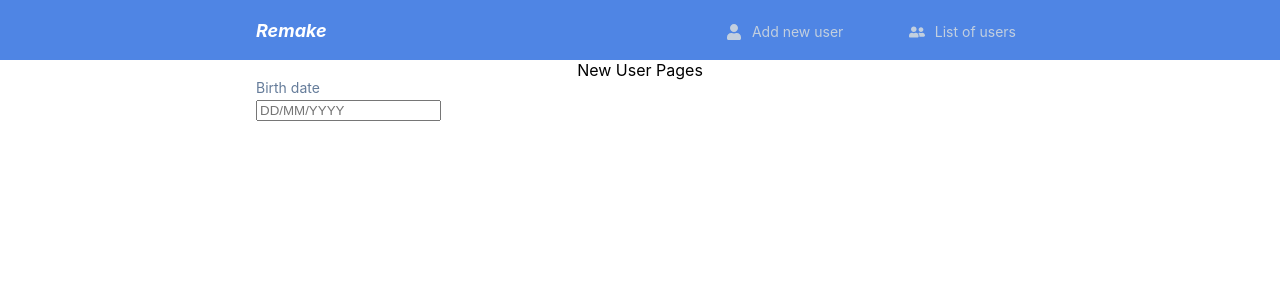
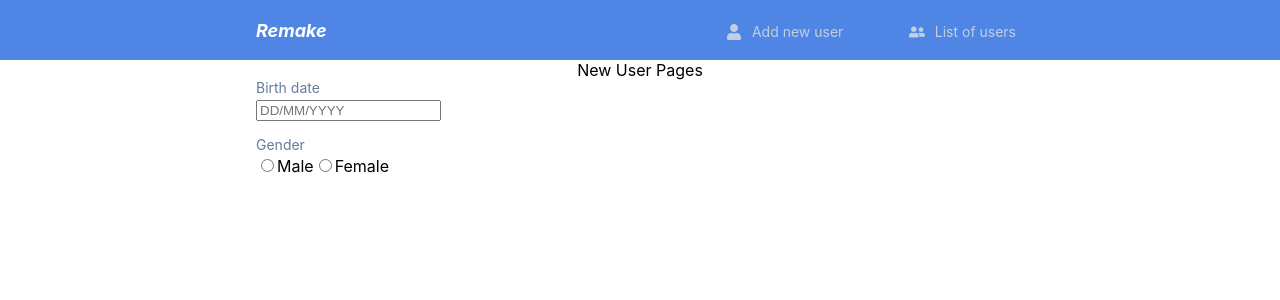
Before and after one commit to andrey-dihtiarov/wizard-form-react, a React (Create React App) app: page /users/new/profile in a window 1280 px wide. Shown: the top 300 px of the page. Built offline with nearby package versions, Linux system fonts and the light colour scheme.

Commit message:
profile-account: gender field added to ProfileForm

```diff
--- a/src/components/forms/ProfileForm/index.jsx
+++ b/src/components/forms/ProfileForm/index.jsx
@@ -1,12 +1,14 @@
 import { Field } from 'formik';
 
 import DateInput from '../../inputs/DateInput';
+import RadioGroup from '../../RadioGroup';
 
-// import styles from '../AccountForm/styles.module.scss';
+const GenderRadioGroupValues = ['Male', 'Female'];
 
 const ProfileForm = () => (
   <div>
     <Field name="birthDate" label="Birth date" component={DateInput} />
+    <RadioGroup values={GenderRadioGroupValues} name="gender" />
   </div>
 );
 
```
